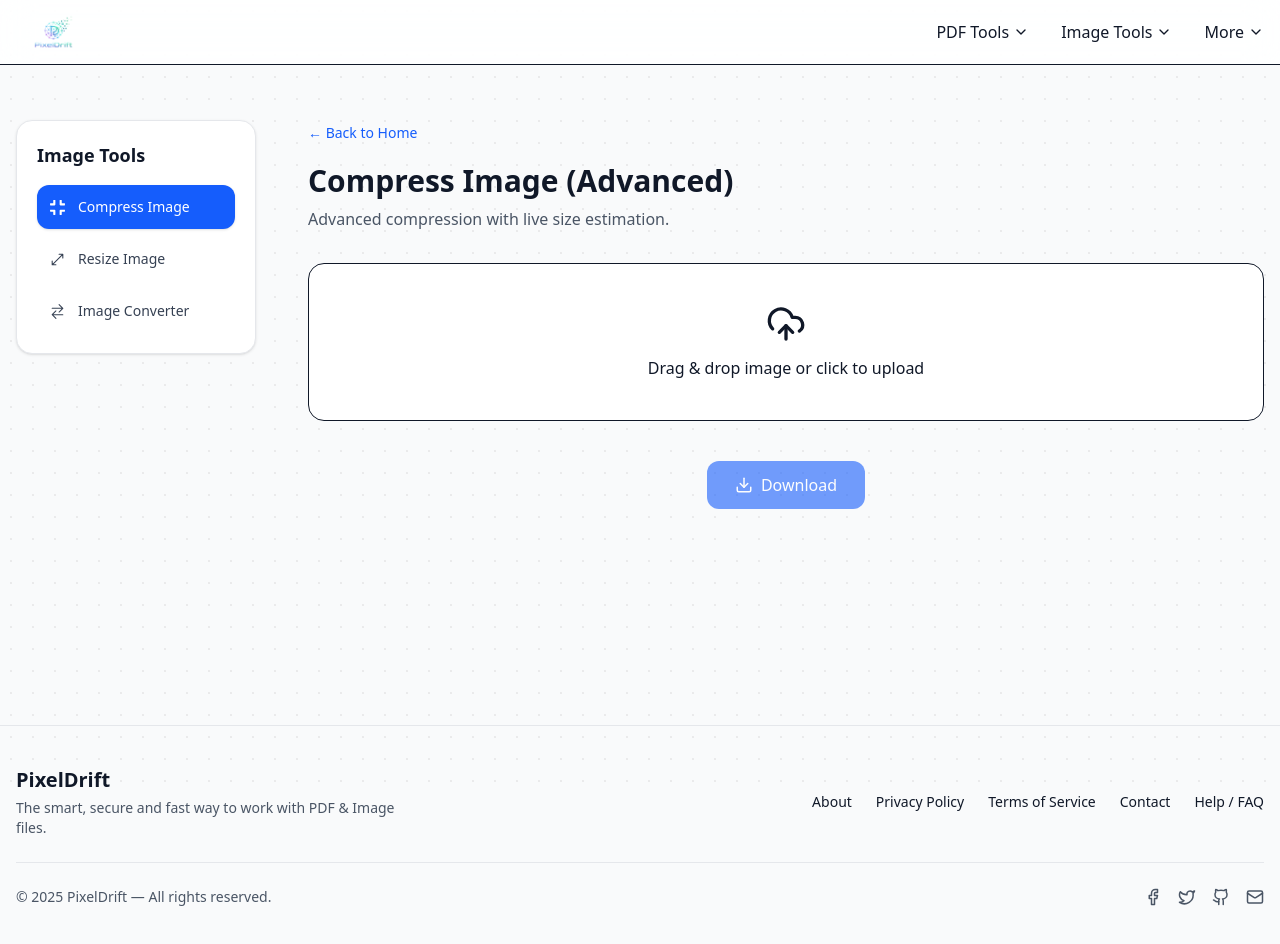
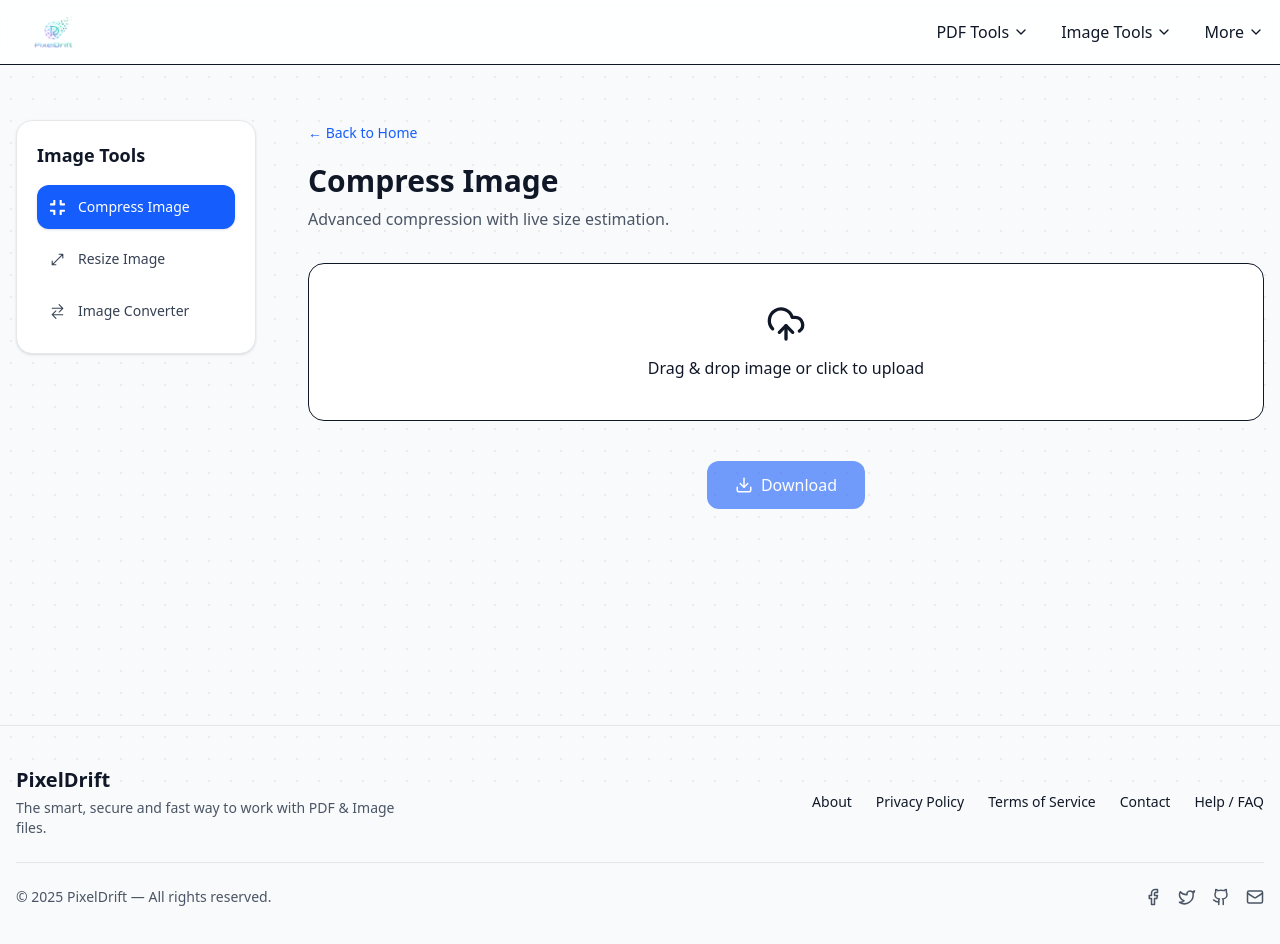
Before and after one commit to prit2504/PixelDrift, a Next.js app: page /tools/image/compress in a window 1280 px wide. Shown: the top 944 px of the page. Built offline with nearby package versions, Linux system fonts and the light colour scheme.

Commit message:
Minor Fixes

```diff
--- a/src/app/tools/image/compress/CompressImageAdvanced.tsx
+++ b/src/app/tools/image/compress/CompressImageAdvanced.tsx
@@ -209,7 +209,7 @@ export default function CompressImageAdvanced() {
   -------------------------------------------------- */
   return (
     <ToolLayout
-      title="Compress Image (Advanced)"
+      title="Compress Image"
       description="Advanced compression with live size estimation."
       sidebarCategory="image"
     >
--- a/src/app/tools/image/page.tsx
+++ b/src/app/tools/image/page.tsx
@@ -19,7 +19,7 @@ const imageTools = [
   },
   {
     id: "Image resize",
-    title: "Image Resize)",
+    title: "Image Resize",
     description:
       "Set quality, resize %, max dimensions, format conversion & metadata options.",
     href: "/tools/image/resize",
--- a/src/app/tools/pdf/split/SplitPdfPage.tsx
+++ b/src/app/tools/pdf/split/SplitPdfPage.tsx
@@ -61,7 +61,7 @@ export default function SplitAdvancedPDF() {
 
   return (
     <ToolLayout
-      title="Split PDF (Advanced)"
+      title="Split PDF"
       description="Extract specific pages or custom ranges and download them as a clean, new PDF."
       sidebarCategory="pdf"
     >
```
